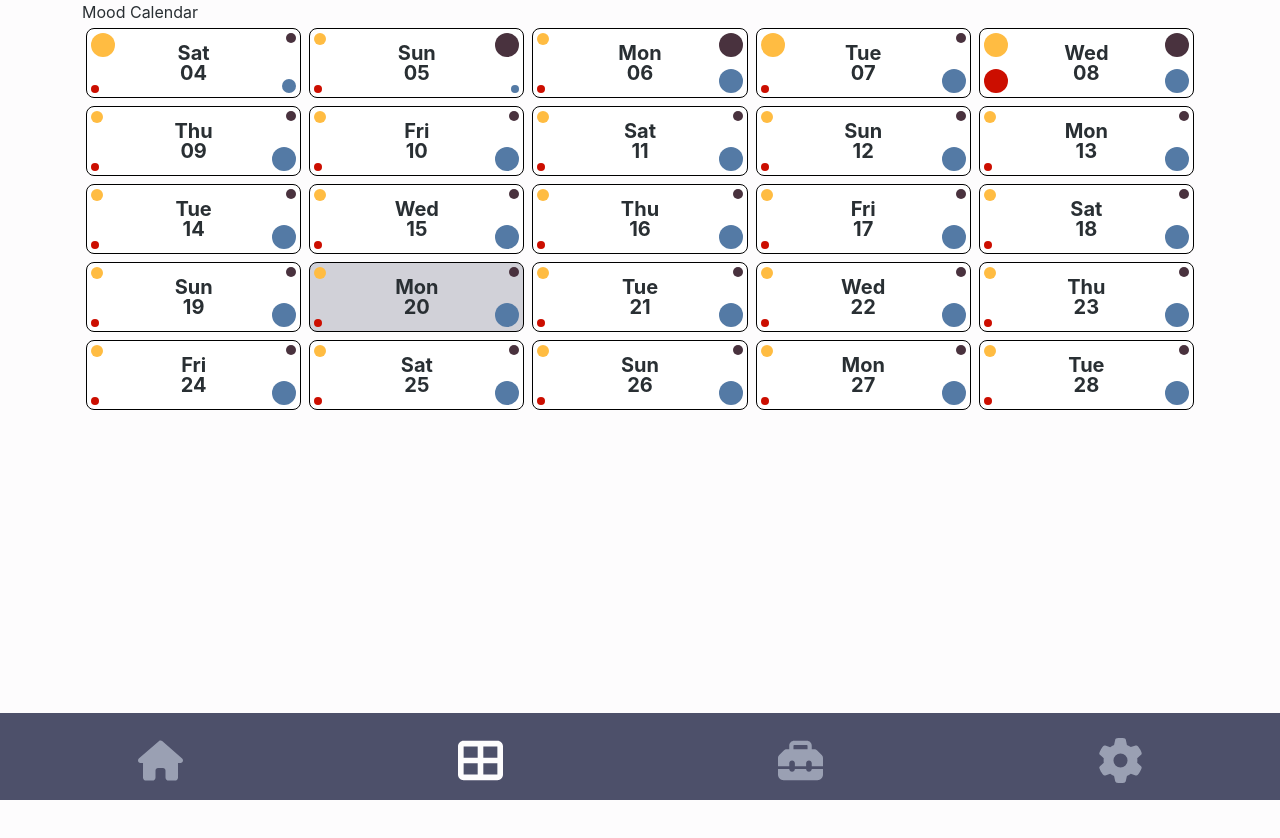
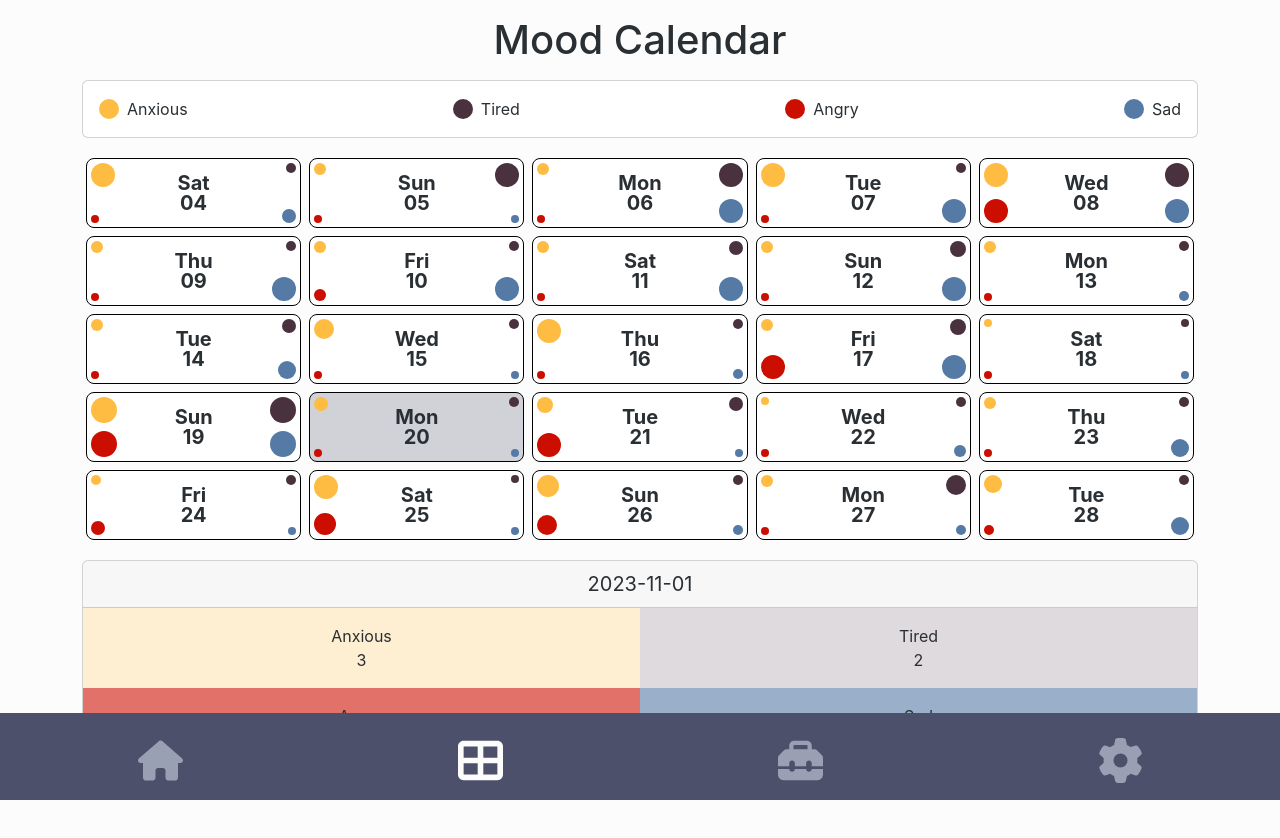
Before and after one commit to ckearl/called-to-heal, a React (Create React App) app: page / in a window 1280 px wide. Both pictures are taken after a click on the element 480 px from the left and 762 px from the top of the page. Shown: the top 838 px of the page. Before the commit the page ends 800 px from the top, so only its background shows below. Built offline with nearby package versions, Linux system fonts and the light colour scheme.

Commit message:
B test is ready

```diff
--- a/src/Grid.js
+++ b/src/Grid.js
@@ -1,7 +1,7 @@
 import React from "react";
 import colors from "./constant";
 
-const Box = ({ day, date }) => {
+const Box = ({ day, date, setSelectedDay }) => {
   const year = date.slice(0, 4);
   const month = date.slice(5, 7);
   const dayOfMonth = date.slice(8, 10);
@@ -13,9 +13,16 @@ const Box = ({ day, date }) => {
     bgColor = colors.themeColors.primary + "40";
   }
 
+  const changeSelectedDay = () => {
+    setSelectedDay(date);
+  };
+
   return (
     <div className="w-100 h-100 position-relative">
-      <div className="position-absolute d-flex flex-column w-100 h-100 justify-content-center align-items-center lh-1 fw-bold fs-5">
+      <div
+        className="position-absolute d-flex flex-column w-100 h-100 justify-content-center align-items-center lh-1 fw-bold fs-5"
+        onClick={changeSelectedDay}
+      >
         <div>{daysOfWeek[dayOfWeek]}</div>
         <div>{dayOfMonth}</div>
       </div>
@@ -72,22 +79,94 @@ const Box = ({ day, date }) => {
   );
 };
 
+const MoodDetails = ({ color, rating, mood }) => {
+  const opacity = ((rating + 1) * 15).toString(16);
+  return (
+    <div className="w-50  p-3" style={{ backgroundColor: color + opacity, borderColor: color }}>
+      <div className="text-center">{mood}</div>
+      <div className="text-center">{rating}</div>
+    </div>
+  );
+};
+
+const DayDetails = ({ className, user, date }) => {
+  const day = user.grid.days[date];
+  return (
+    <div className={className}>
+      <div className="card">
+        <div className="card-header text-center fs-5">{date}</div>
+        <div className="card-body d-flex flex-wrap p-0">
+          <MoodDetails color={colors.emotionColors.anxious} rating={day.anxious} mood={"Anxious"} />
+          <MoodDetails color={colors.emotionColors.tired} rating={day.tired} mood={"Tired"} />
+          <MoodDetails color={colors.emotionColors.angry} rating={day.angry} mood={"Angry"} />
+          <MoodDetails color={colors.emotionColors.sad} rating={day.sad} mood={"Sad"} />
+        </div>
+      </div>
+    </div>
+  );
+};
+const KeyItem = ({ color, description }) => {
+  return (
+    <div>
+      <div className="d-flex align-items-center justify-content-center">
+        <div
+          id="sad-dot"
+          className="dot"
+          style={{
+            height: 20,
+            width: 20,
+            backgroundColor: color,
+          }}
+        ></div>
+        <div className="ms-2">{description}</div>
+      </div>
+    </div>
+  );
+};
+
+const Key = ({ className }) => {
+  return (
+    <div className={className}>
+      <div className="card">
+        <div className="card-body d-flex justify-content-between align-items-center">
+          <KeyItem color={colors.emotionColors.anxious} description="Anxious" />
+          <KeyItem color={colors.emotionColors.tired} description="Tired" />
+          <KeyItem color={colors.emotionColors.angry} description="Angry" />
+          <KeyItem color={colors.emotionColors.sad} description="Sad" />
+        </div>
+      </div>
+    </div>
+  );
+};
+
 const Grid = ({ user, setUser }) => {
   // next task: display calendar of bad d-flex justify-content-start align-items-baselines and make the line graph
+  const [selectedDay, setSelectedDay] = React.useState(Object.keys(user.grid.days)[0]);
+
   return (
     <div className="container">
-      <div>Mood Calendar</div>
+      <h1 className="text-center m-3">Mood Calendar</h1>
+      <Key className="mb-3" />
+
       {Object.keys(user.grid.days).length !== 0 ? (
         <div className="grid-7">
           {Object.keys(user.grid.days)
             .slice(-25)
             .map((day) => {
-              return <Box key={day} day={user.grid.days[day]} date={day} />;
+              return (
+                <Box
+                  key={day}
+                  day={user.grid.days[day]}
+                  date={day}
+                  setSelectedDay={setSelectedDay}
+                />
+              );
             })}
         </div>
       ) : (
         <h3 className="text-center"> Record how you are feeling on the home page</h3>
       )}
+      <DayDetails className="mt-3" user={user} date={selectedDay} />
     </div>
   );
 };
--- a/src/UserContext.js
+++ b/src/UserContext.js
@@ -127,18 +127,18 @@ export const UserContext = createContext({
           "2023-11-10": {
             anxious: 3,
             tired: 2,
-            angry: 1,
+            angry: 3,
             sad: 9,
           },
           "2023-11-11": {
             anxious: 3,
-            tired: 2,
+            tired: 4,
             angry: 1,
             sad: 9,
           },
           "2023-11-12": {
             anxious: 3,
-            tired: 2,
+            tired: 5,
             angry: 1,
             sad: 9,
           },
@@ -146,97 +146,97 @@ export const UserContext = createContext({
             anxious: 3,
             tired: 2,
             angry: 1,
-            sad: 9,
+            sad: 2,
           },
           "2023-11-14": {
             anxious: 3,
+            tired: 4,
+            angry: 1,
+            sad: 6,
+          },
+          "2023-11-15": {
+            anxious: 7,
             tired: 2,
             angry: 1,
-            sad: 9,
+            sad: 1,
           },
-          "2023-11-15": {
-            anxious: 3,
+          "2023-11-16": {
+            anxious: 9,
             tired: 2,
             angry: 1,
-            sad: 9,
-          },
-          "2023-11-16": {
-            anxious: 3,
-            tired: 2,
-            angry: 1,
-            sad: 9,
+            sad: 2,
           },
           "2023-11-17": {
             anxious: 3,
-            tired: 2,
-            angry: 1,
+            tired: 5,
+            angry: 9,
             sad: 9,
           },
           "2023-11-18": {
-            anxious: 3,
+            anxious: 1,
+            tired: 1,
+            angry: 1,
+            sad: 1,
+          },
+          "2023-11-19": {
+            anxious: 10,
+            tired: 10,
+            angry: 10,
+            sad: 10,
+          },
+          "2023-11-20": {
+            anxious: 4,
             tired: 2,
             angry: 1,
-            sad: 9,
+            sad: 1,
           },
-          "2023-11-19": {
-            anxious: 3,
+          "2023-11-21": {
+            anxious: 5,
+            tired: 4,
+            angry: 9,
+            sad: 1,
+          },
+          "2023-11-22": {
+            anxious: 1,
             tired: 2,
             angry: 1,
-            sad: 9,
-          },
-          "2023-11-20": {
-            anxious: 3,
-            tired: 2,
-            angry: 1,
-            sad: 9,
-          },
-          "2023-11-21": {
-            anxious: 3,
-            tired: 2,
-            angry: 1,
-            sad: 9,
-          },
-          "2023-11-22": {
-            anxious: 3,
-            tired: 2,
-            angry: 1,
-            sad: 9,
+            sad: 3,
           },
           "2023-11-23": {
             anxious: 3,
             tired: 2,
             angry: 1,
-            sad: 9,
+            sad: 6,
           },
           "2023-11-24": {
-            anxious: 3,
+            anxious: 2,
             tired: 2,
-            angry: 1,
-            sad: 9,
+            angry: 4,
+            sad: 1,
           },
           "2023-11-25": {
-            anxious: 3,
-            tired: 2,
-            angry: 1,
-            sad: 9,
+            anxious: 9,
+            tired: 1,
+            angry: 8,
+            sad: 1,
           },
           "2023-11-26": {
-            anxious: 3,
+            anxious: 8,
             tired: 2,
-            angry: 1,
-            sad: 9,
+            angry: 7,
+            sad: 2,
           },
           "2023-11-27": {
             anxious: 3,
-            tired: 2,
+            tired: 7,
             angry: 1,
-            sad: 9,
+            sad: 2,
           },
           "2023-11-28": {
-            anxious: 3,
+            anxious: 6,
             tired: 2,
-            angry: 1,
-            sad: 9,
+            angry: 2,
+            sad: 6,
           },
         },
       },
@@ -253,9 +253,7 @@ export const UserContext = createContext({
       sex: "f",
       mission: "New Orleans, Louisiana",
       dateStarted: "2023-02-01",
-      appUsage: [
-        {}
-      ],
+      appUsage: [{}],
       notepad: {
         entries: [
           {
```
